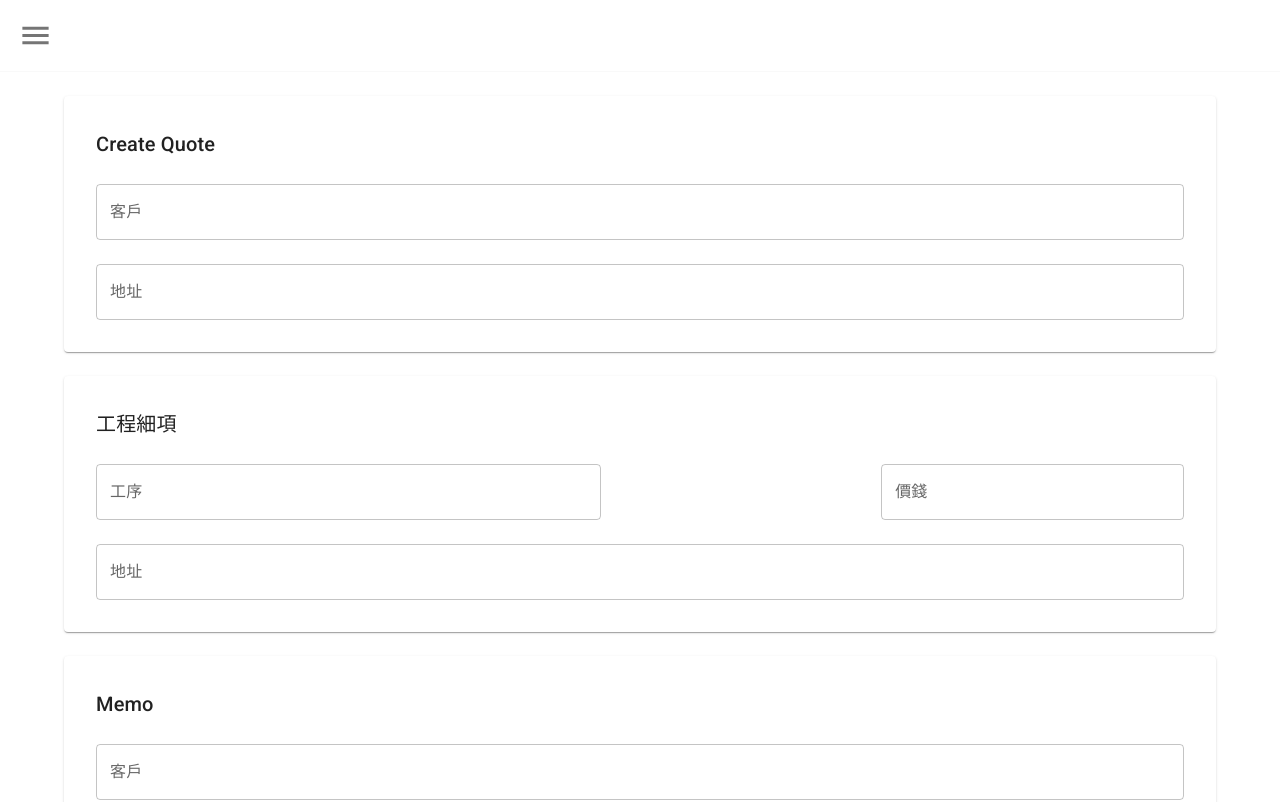
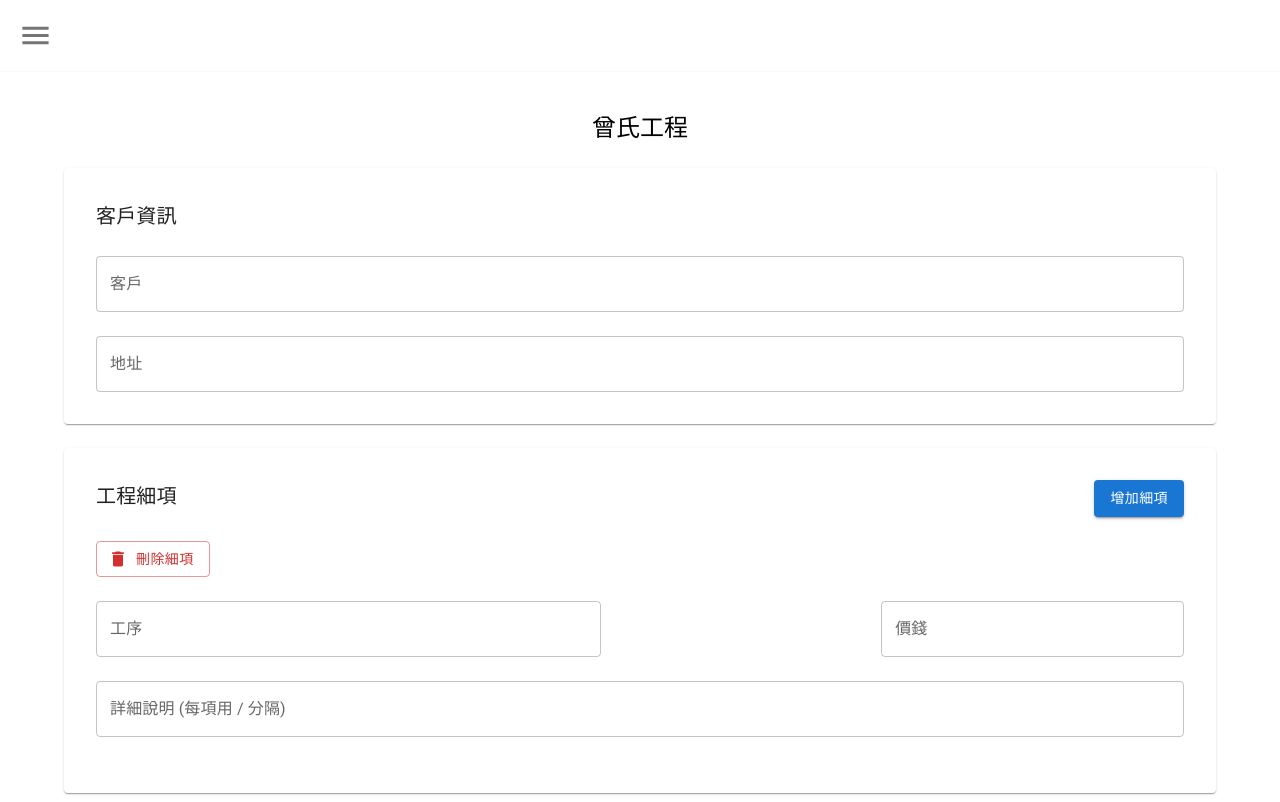
Before and after one commit to louiskwt/quote_app, a React (Vite) app in the folder client/: page /create in a window 1280 px wide. Shown: the top 802 px of the page. Built offline with nearby package versions, Linux system fonts and the light colour scheme; the HTML template or start-up script is replaced by a standard one.

Commit message:
completed Create Quote Form

```diff
--- a/client/package.json
+++ b/client/package.json
@@ -15,7 +15,8 @@
     "axios": "^0.27.2",
     "react": "^18.0.0",
     "react-dom": "^18.0.0",
-    "react-router-dom": "^6.3.0"
+    "react-router-dom": "^6.3.0",
+    "uuid": "^8.3.2"
   },
   "devDependencies": {
     "@types/react": "^18.0.0",
--- a/client/src/components/Form/Form.jsx
+++ b/client/src/components/Form/Form.jsx
@@ -1,5 +1,7 @@
-import { Box, FormControl, Paper, TextField, Typography } from '@mui/material'
+import { Box, Button, FormControl, Paper, Stack, TextField, Typography } from '@mui/material'
+import DeleteIcon from '@mui/icons-material/Delete';
 import { useState } from 'react'
+import { v4 as uuidv4 } from 'uuid';
 
 const Form = () => {
     const [name, setName] = useState('');
@@ -7,6 +9,7 @@ const Form = () => {
     const [memo, setMemo] = useState('');
     const [contents, setContents] = useState([
         {
+            id: uuidv4(),
             item: '',
             price: '',
             subItem: ''
@@ -22,6 +25,25 @@ const Form = () => {
         updateFunc[type](value);
     }
 
+    // dynamically add content function
+    const addContent = () => {
+        // set up an empty content
+        const emptyContent = {
+            id: uuidv4(),
+            item: '',
+            price: '',
+            subItem: ''
+        }
+        setContents([...contents, emptyContent]);
+    }
+
+    const deleteContent = (id) => {
+        // filter out the content based on id
+        setContents((contents) => {
+            return contents.filter((content) => content.id !== id)
+        });
+    }
+
     const handleContentInput = (index, key, value) => {
         let updatedContent = [...contents];
         updatedContent[index][key] = value;
@@ -31,8 +53,10 @@ const Form = () => {
 
   return (
     <>
+        <Typography variant='h5' textAlign="center">曾氏工程</Typography>
+         {/* Info */}
         <Paper sx={{ p: 4, mt: 3 }}>
-            <Typography variant='h6'>Create Quote</Typography>
+            <Typography variant='h6'>客戶資訊</Typography>
             <FormControl fullWidth sx={{ mt: 3 }}>
                 <TextField label="客戶" id="name" value={name} onChange={(e) => handleGeneralInput('name', e.target.value)} />
             </FormControl>
@@ -40,27 +64,39 @@ const Form = () => {
                 <TextField label="地址" id="address" value={address} onChange={(e) => handleGeneralInput('address', e.target.value)} />
             </FormControl>
         </Paper>
+        {/* Content */}
         <Paper sx={{ p: 4, mt: 3 }}>
-              <Typography variant='h6'>工程細項</Typography>
-              {contents.map((content, index) => (
-                  <div key={index}>
+              <Stack direction="row" spacing={2} sx={{ mb: 3, justifyContent: 'space-between' }}>
+                  <Typography variant='h6' >工程細項</Typography>
+                  <Button variant="contained"  onClick={addContent}>
+                    增加細項
+                  </Button>
+              </Stack>
+              {contents && contents.map((content, index) => (
+                  <div key={index} style={{ marginBottom: '1.5rem' }}>
+                      <Stack direction="row" spacing={2}>
+                          <Button variant="outlined" size='medium' color='error' onClick={() => deleteContent(content.id)} startIcon={<DeleteIcon />}>
+                              刪除細項
+                          </Button>
+                      </Stack>
                       <Box component='form' sx={{ mt: 3, display: 'flex', justifyContent: 'space-between' }}>
                           <TextField label="工序" sx={{ mr: 4, width: '50ch' }} id="item" value={content.item} onChange={(e) => handleContentInput(index, e.target.id, e.target.value)} />
                           <TextField label="價錢" id="price" sx={{ width: '30ch' }} value={content.price} onChange={(e) => handleContentInput(index, e.target.id, e.target.value)} />
                       </Box>
                       <FormControl fullWidth sx={{ mt: 3 }}>
-                          <TextField label="地址" id="subItem" value={content.subItem} onChange={(e) => handleContentInput(index, e.target.id, e.target.value)} />
+                          <TextField label="詳細說明 (每項用 / 分隔)" id="subItem" value={content.subItem} onChange={(e) => handleContentInput(index, e.target.id, e.target.value)} />
                       </FormControl>
                   </div>
               ))}
-
         </Paper>
+        {/* Memo */}
         <Paper sx={{ p: 4, mt: 3 }}>
-              <Typography variant='h6'>Memo</Typography>
+              <Typography variant='h6'>備注</Typography>
               <FormControl fullWidth sx={{ mt: 3 }}>
-                  <TextField label="客戶" id="name" value={memo} onChange={(e) => handleGeneralInput('memo', e.target.value)} />
+                  <TextField label="備注 (每項用 / 分隔)" id="name" value={memo} onChange={(e) => handleGeneralInput('memo', e.target.value)} />
               </FormControl>
         </Paper>
+        <Button fullWidth variant='contained' sx={{ mt:3 }}> 建立</Button>
     </>
   )
 }
--- a/client/src/pages/CreateQuote.jsx
+++ b/client/src/pages/CreateQuote.jsx
@@ -4,7 +4,7 @@ import Form from '../components/Form/Form'
 
 const CreateQuote = () => {
   return (
-    <Container>
+    <Container sx={{ p:5 }}>
       <Form />
     </Container>
   )
```
Also changed, not shown: 1 other file (tests, documents, lock files or other folders).
